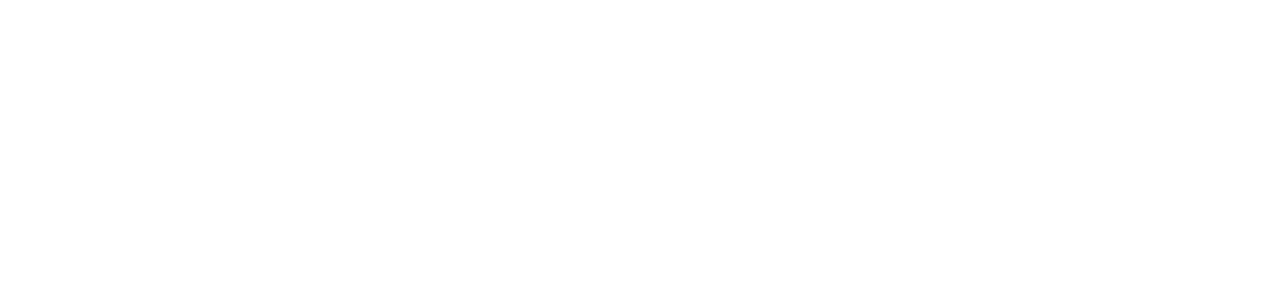
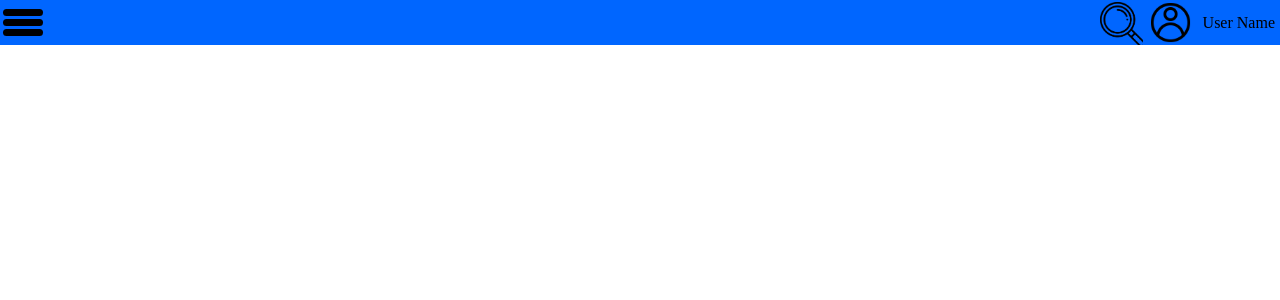
Before and after one commit to it-pizza/react, a React (Vite) app: page /login in a window 1280 px wide. Before the commit this address had no page. Shown: the top 300 px of the page. Built offline with nearby package versions, Linux system fonts and the light colour scheme.

Commit message:
feat(login.tsx): login page

```diff
--- a/src/app/routes/routes.tsx
+++ b/src/app/routes/routes.tsx
@@ -1,11 +1,12 @@
 import { Routes, Route } from 'react-router-dom';
-import { PostsPage } from '../../pages/index.ts';
+import { LoginPage, PostsPage } from '../../pages/index.ts';
 
 
 export function App() {
     return (
         <Routes>
             <Route path='/posts' element={<PostsPage />}/>
+            <Route path='/login' element={<LoginPage />}/>
         </Routes>
     )
 }
--- a/src/pages/index.ts
+++ b/src/pages/index.ts
@@ -1 +1,2 @@
 export { PostsPage } from "./posts/index.ts";
+export { LoginPage } from "./login/login.tsx";
--- /dev/null
+++ b/src/pages/login/index.ts
@@ -0,0 +1 @@
+export { LoginPage } from "./login.tsx";
--- /dev/null
+++ b/src/pages/login/login.tsx
@@ -0,0 +1,9 @@
+import { Header } from "../../widgets";
+
+export function LoginPage() {
+    return (
+        <>
+            <Header />
+        </>
+    )
+}
```
